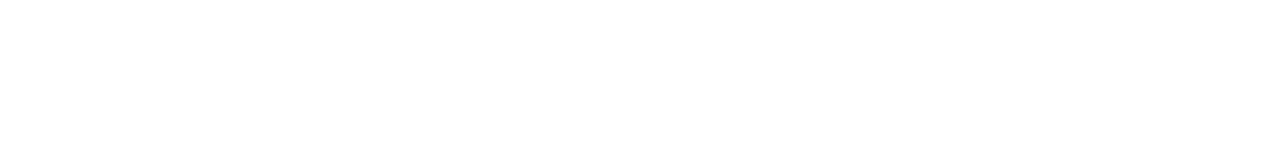
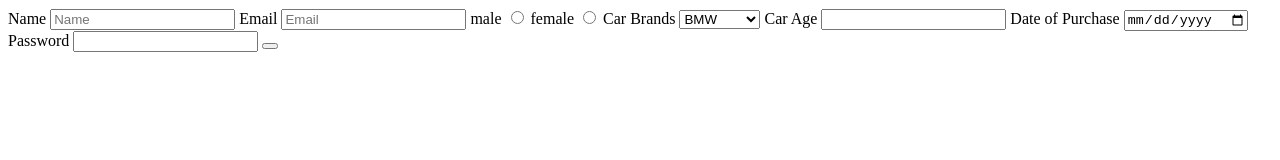
Before and after one commit to acciojob/car-insurance-form-feeldhoni, a website: page main.html in a window 1280 px wide. Drawn offline with Linux system fonts and the light colour scheme.

Commit message:
created a submission

```diff
--- a/main.html
+++ b/main.html
@@ -8,6 +8,30 @@
 
 <body>
 	<!-- the entire body must be written by student -->
+	<form method="post">
+		<label for="name">Name</label>
+			<input type="text" required="yes" id="name" placeholder="Name">
+		<label for="email">Email</label>
+			<input type="email" required="yes" id="email" placeholder="Email">
+		<label for="gender_m">male</label>
+			<input type="radio" required="" id="gender_m" name="gender">
+		<label for="gender_f">female</label>
+			<input type="radio" required="" id="gender_f" name="gender">
+		<label for="Car Brands">Car Brands</label>
+			<select placeholder="--Please choose an option--" id="cars">
+			<option>BMW</option>
+			<option>Audi</option>
+			<option>Mercedez</option>
+
+		</select>
+		<label for="car age">Car Age</label>
+			<input type="number" required="yes" id="carage" placeholder="">
+		<label for="dop">Date of Purchase</label>
+			<input type="date" required="yes" id="dop" placeholder="">
+		<label for="password">Password</label>
+			<input type="password" required="yes" id="password" placeholder="">
+		<button type="submit"></button>
+	</form>
     <script type="text/javascript" src="./script.js">
 </script>
 
```
